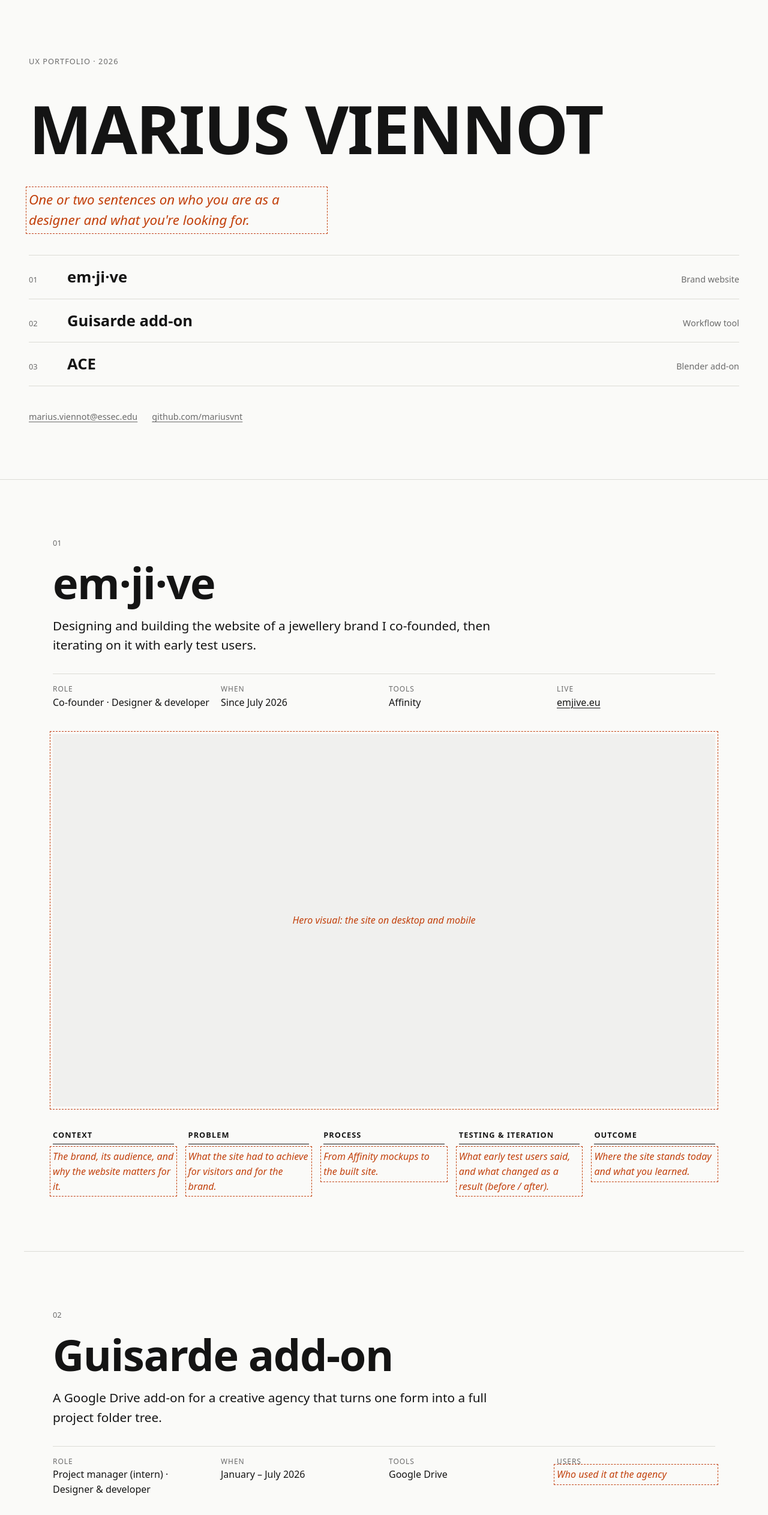
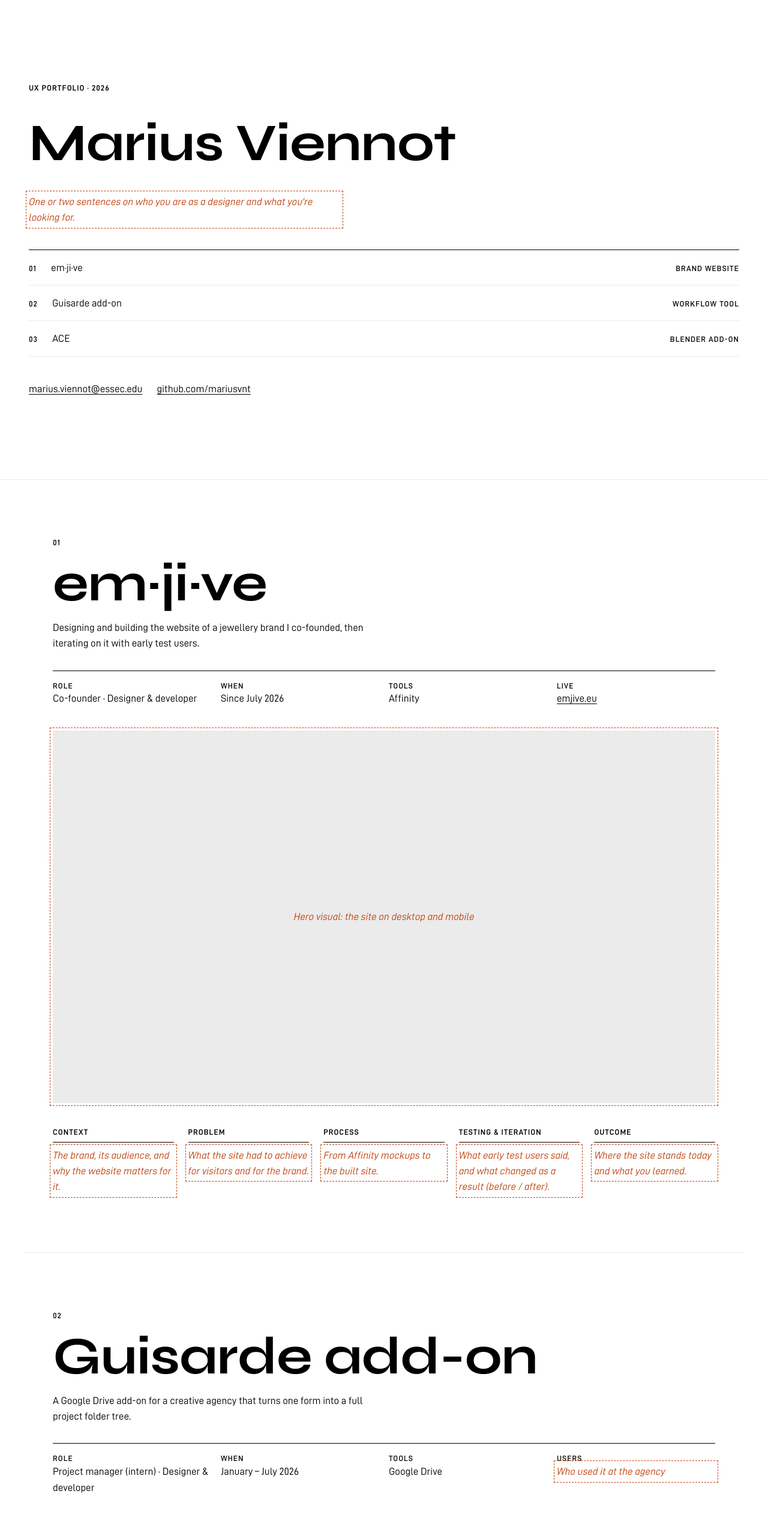
Before and after one commit to mariusvnt/ux-portfolio, a website built with Vite: page index.html in a window 1280 px wide. Shown: the top 2526 px of the page at 60% size. Built offline with nearby package versions, Linux system fonts and the light colour scheme.

Commit message:
Lock design into global tokens and use the CV fonts
All design values now live in src/styles/tokens.css: four colours
(white, off-white, off-black, black) and three type roles
(--main-title Syne Bold, --secondary-title DINish SemiBold caps,
--text-body DINish Regular). Components only reference tokens; the
PDF layout overrides tokens under @media print.

Fonts are self-hosted as woff2 with their OFL 1.1 license files.

Co-Authored-By: Claude Opus 5.5 <noreply@anthropic.com>

```diff
--- a/index.html
+++ b/index.html
@@ -13,16 +13,16 @@
       <!-- ===================== COVER ===================== -->
       <section class="cover" id="cover" aria-labelledby="cover-title">
         <div class="cover__inner">
-          <p class="eyebrow">UX Portfolio · 2026</p>
-          <h1 id="cover-title" class="cover__name">Marius Viennot</h1>
+          <p class="secondary-title">UX Portfolio · 2026</p>
+          <h1 id="cover-title" class="main-title">Marius Viennot</h1>
           <p class="cover__pitch todo">
             One or two sentences on who you are as a designer and what you're looking for.
           </p>
 
           <ol class="cover__index">
-            <li><a href="#emjive"><span class="num">01</span> em·ji·ve <span class="kind">Brand website</span></a></li>
-            <li><a href="#guisarde"><span class="num">02</span> Guisarde add-on <span class="kind">Workflow tool</span></a></li>
-            <li><a href="#ace"><span class="num">03</span> ACE <span class="kind">Blender add-on</span></a></li>
+            <li><a href="#emjive"><span class="num secondary-title">01</span> em·ji·ve <span class="kind secondary-title">Brand website</span></a></li>
+            <li><a href="#guisarde"><span class="num secondary-title">02</span> Guisarde add-on <span class="kind secondary-title">Workflow tool</span></a></li>
+            <li><a href="#ace"><span class="num secondary-title">03</span> ACE <span class="kind secondary-title">Blender add-on</span></a></li>
           </ol>
 
           <p class="cover__contact">
@@ -35,16 +35,16 @@
       <!-- ===================== 01 · EMJIVE ===================== -->
       <article class="project" id="emjive" aria-labelledby="emjive-title">
         <header class="project__header">
-          <p class="project__num">01</p>
-          <h2 id="emjive-title" class="project__title">em·ji·ve</h2>
+          <p class="project__num secondary-title">01</p>
+          <h2 id="emjive-title" class="main-title">em·ji·ve</h2>
           <p class="project__summary">
             Designing and building the website of a jewellery brand I co-founded, then iterating on it with early test users.
           </p>
           <dl class="project__meta">
-            <div><dt>Role</dt><dd>Co-founder · Designer &amp; developer</dd></div>
-            <div><dt>When</dt><dd>Since July 2026</dd></div>
-            <div><dt>Tools</dt><dd>Affinity</dd></div>
-            <div><dt>Live</dt><dd><a href="https://emjive.eu">emjive.eu</a></dd></div>
+            <div><dt class="secondary-title">Role</dt><dd>Co-founder · Designer &amp; developer</dd></div>
+            <div><dt class="secondary-title">When</dt><dd>Since July 2026</dd></div>
+            <div><dt class="secondary-title">Tools</dt><dd>Affinity</dd></div>
+            <div><dt class="secondary-title">Live</dt><dd><a href="https://emjive.eu">emjive.eu</a></dd></div>
           </dl>
         </header>
 
@@ -54,23 +54,23 @@
 
         <div class="project__body">
           <section class="step">
-            <h3>Context</h3>
+            <h3 class="secondary-title">Context</h3>
             <p class="todo">The brand, its audience, and why the website matters for it.</p>
           </section>
           <section class="step">
-            <h3>Problem</h3>
+            <h3 class="secondary-title">Problem</h3>
             <p class="todo">What the site had to achieve for visitors and for the brand.</p>
           </section>
           <section class="step">
-            <h3>Process</h3>
+            <h3 class="secondary-title">Process</h3>
             <p class="todo">From Affinity mockups to the built site.</p>
           </section>
           <section class="step">
-            <h3>Testing &amp; iteration</h3>
+            <h3 class="secondary-title">Testing &amp; iteration</h3>
             <p class="todo">What early test users said, and what changed as a result (before / after).</p>
           </section>
           <section class="step">
-            <h3>Outcome</h3>
+            <h3 class="secondary-title">Outcome</h3>
             <p class="todo">Where the site stands today and what you learned.</p>
           </section>
         </div>
@@ -79,16 +79,16 @@
       <!-- ===================== 02 · GUISARDE ===================== -->
       <article class="project" id="guisarde" aria-labelledby="guisarde-title">
         <header class="project__header">
-          <p class="project__num">02</p>
-          <h2 id="guisarde-title" class="project__title">Guisarde add-on</h2>
+          <p class="project__num secondary-title">02</p>
+          <h2 id="guisarde-title" class="main-title">Guisarde add-on</h2>
           <p class="project__summary">
             A Google Drive add-on for a creative agency that turns one form into a full project folder tree.
           </p>
           <dl class="project__meta">
-            <div><dt>Role</dt><dd>Project manager (intern) · Designer &amp; developer</dd></div>
-            <div><dt>When</dt><dd>January – July 2026</dd></div>
-            <div><dt>Tools</dt><dd>Google Drive</dd></div>
-            <div><dt>Users</dt><dd class="todo">Who used it at the agency</dd></div>
+            <div><dt class="secondary-title">Role</dt><dd>Project manager (intern) · Designer &amp; developer</dd></div>
+            <div><dt class="secondary-title">When</dt><dd>January – July 2026</dd></div>
+            <div><dt class="secondary-title">Tools</dt><dd>Google Drive</dd></div>
+            <div><dt class="secondary-title">Users</dt><dd class="todo">Who used it at the agency</dd></div>
           </dl>
         </header>
 
@@ -98,23 +98,23 @@
 
         <div class="project__body">
           <section class="step">
-            <h3>Context</h3>
+            <h3 class="secondary-title">Context</h3>
             <p class="todo">The agency, its production projects, and how project folders were set up before.</p>
           </section>
           <section class="step">
-            <h3>Problem</h3>
+            <h3 class="secondary-title">Problem</h3>
             <p class="todo">What was slow, inconsistent or error-prone in the manual setup.</p>
           </section>
           <section class="step">
-            <h3>Process</h3>
+            <h3 class="secondary-title">Process</h3>
             <p class="todo">How you mapped the workflow and decided what the form asks for.</p>
           </section>
           <section class="step">
-            <h3>Key decisions</h3>
+            <h3 class="secondary-title">Key decisions</h3>
             <p class="todo">Trade-offs in the form design and the folder structure.</p>
           </section>
           <section class="step">
-            <h3>Outcome</h3>
+            <h3 class="secondary-title">Outcome</h3>
             <p class="todo">Adoption by the team, time saved, feedback.</p>
           </section>
         </div>
@@ -123,15 +123,15 @@
       <!-- ===================== 03 · ACE ===================== -->
       <article class="project" id="ace" aria-labelledby="ace-title">
         <header class="project__header">
-          <p class="project__num">03</p>
-          <h2 id="ace-title" class="project__title">ACE</h2>
+          <p class="project__num secondary-title">03</p>
+          <h2 id="ace-title" class="main-title">ACE</h2>
           <p class="project__summary">
             A Blender add-on that converts live audio into data, with a node-based alternative to Blender's add-on UI panels.
           </p>
           <dl class="project__meta">
-            <div><dt>Role</dt><dd>Personal project · Designer &amp; developer</dd></div>
-            <div><dt>When</dt><dd>September – December 2025</dd></div>
-            <div><dt>Tools</dt><dd>Blender, Python</dd></div>
+            <div><dt class="secondary-title">Role</dt><dd>Personal project · Designer &amp; developer</dd></div>
+            <div><dt class="secondary-title">When</dt><dd>September – December 2025</dd></div>
+            <div><dt class="secondary-title">Tools</dt><dd>Blender, Python</dd></div>
           </dl>
         </header>
 
@@ -141,23 +141,23 @@
 
         <div class="project__body">
           <section class="step">
-            <h3>Context</h3>
+            <h3 class="secondary-title">Context</h3>
             <p class="todo">Audio-reactive animation in Blender, and who it is for.</p>
           </section>
           <section class="step">
-            <h3>Problem</h3>
+            <h3 class="secondary-title">Problem</h3>
             <p class="todo">Why Blender's standard add-on panels were limiting for this use.</p>
           </section>
           <section class="step">
-            <h3>Process</h3>
+            <h3 class="secondary-title">Process</h3>
             <p class="todo">Exploring interface options before settling on nodes.</p>
           </section>
           <section class="step">
-            <h3>Key decisions</h3>
+            <h3 class="secondary-title">Key decisions</h3>
             <p class="todo">How the node interface is organised and why.</p>
           </section>
           <section class="step">
-            <h3>Outcome</h3>
+            <h3 class="secondary-title">Outcome</h3>
             <p class="todo">What it makes possible, with example animations.</p>
           </section>
         </div>
--- a/src/main.js
+++ b/src/main.js
@@ -1 +1,3 @@
+import './styles/fonts.css';
+import './styles/tokens.css';
 import './styles/main.css';
--- /dev/null
+++ b/src/styles/fonts.css
@@ -0,0 +1,34 @@
+/* Fonts used in the CV: Syne Bold for big titles, DINish for everything else.
+   Self-hosted so the site and the PDF render the same on any machine. */
+
+@font-face {
+  font-family: "Syne";
+  src: url("../assets/fonts/syne-bold.woff2") format("woff2");
+  font-weight: 700;
+  font-style: normal;
+  font-display: swap;
+}
+
+@font-face {
+  font-family: "DINish";
+  src: url("../assets/fonts/dinish-regular.woff2") format("woff2");
+  font-weight: 400;
+  font-style: normal;
+  font-display: swap;
+}
+
+@font-face {
+  font-family: "DINish";
+  src: url("../assets/fonts/dinish-italic.woff2") format("woff2");
+  font-weight: 400;
+  font-style: italic;
+  font-display: swap;
+}
+
+@font-face {
+  font-family: "DINish";
+  src: url("../assets/fonts/dinish-semibold.woff2") format("woff2");
+  font-weight: 600;
+  font-style: normal;
+  font-display: swap;
+}
--- a/src/styles/main.css
+++ b/src/styles/main.css
@@ -1,33 +1,9 @@
 /* =========================================================
-   Tokens
+   Components. Every value here references a token from
+   tokens.css; text styles come from the type role classes.
    ========================================================= */
-:root {
-  --bg: #fafaf8;
-  --fg: #141414;
-  --muted: #6b6b6b;
-  --line: #dcdcd6;
-  --accent: #141414;
-  --todo: #c2410c;
 
-  --font-sans: system-ui, -apple-system, "Segoe UI", Roboto, "Helvetica Neue", Arial, sans-serif;
-  --font-display: var(--font-sans);
-
-  --space-1: 0.25rem;
-  --space-2: 0.5rem;
-  --space-3: 1rem;
-  --space-4: 1.5rem;
-  --space-5: 2.5rem;
-  --space-6: 4rem;
-  --space-7: 6rem;
-
-  --measure: 62ch;
-  --page-max: 1200px;
-  --gutter: clamp(1rem, 4vw, 3rem);
-}
-
-/* =========================================================
-   Base
-   ========================================================= */
+/* ---------- Base ---------- */
 *,
 *::before,
 *::after {
@@ -41,24 +17,21 @@ html {
 
 body {
   margin: 0;
-  background: var(--bg);
-  color: var(--fg);
-  font-family: var(--font-sans);
-  font-size: 1rem;
-  line-height: 1.55;
+  background: var(--white);
+  color: var(--black);
+  font: var(--text-body);
   -webkit-font-smoothing: antialiased;
 }
 
 h1,
 h2,
-h3 {
+h3,
+p,
+dl,
+dd,
+figure {
   margin: 0;
-  font-family: var(--font-display);
-  line-height: 1.1;
-}
-
-p {
-  margin: 0;
+  font: inherit;
 }
 
 a {
@@ -73,31 +46,21 @@ video {
   height: auto;
 }
 
-.eyebrow {
-  font-size: 0.8rem;
-  letter-spacing: 0.08em;
-  text-transform: uppercase;
-  color: var(--muted);
-}
-
-/* Placeholder content still to be written / replaced. */
+/* Placeholder content still to be written or replaced. */
 .todo {
   color: var(--todo);
   font-style: italic;
-  outline: 1px dashed currentColor;
-  outline-offset: 4px;
+  outline: var(--outline-todo);
+  outline-offset: var(--space-1);
 }
 
-/* =========================================================
-   Cover
-   ========================================================= */
+/* ---------- Cover ---------- */
 .cover {
-  min-height: 100vh;
-  min-height: 100svh;
+  min-height: var(--cover-height);
   display: flex;
   align-items: center;
   padding: var(--space-6) var(--gutter);
-  border-bottom: 1px solid var(--line);
+  border-bottom: var(--rule-soft);
 }
 
 .cover__inner {
@@ -108,75 +71,49 @@ video {
   gap: var(--space-5);
 }
 
-.cover__name {
-  font-size: clamp(2.75rem, 9vw, 7rem);
-  font-weight: 800;
-  letter-spacing: -0.02em;
-  text-transform: uppercase;
-}
-
 .cover__pitch {
-  max-width: 40ch;
-  font-size: clamp(1.1rem, 2vw, 1.4rem);
+  max-width: var(--measure);
 }
 
 .cover__index {
   list-style: none;
   margin: 0;
   padding: 0;
-  border-top: 1px solid var(--line);
+  border-top: var(--rule-strong);
 }
 
 .cover__index li {
-  border-bottom: 1px solid var(--line);
+  border-bottom: var(--rule-soft);
 }
 
 .cover__index a {
   display: grid;
-  grid-template-columns: 3rem 1fr auto;
+  grid-template-columns: auto 1fr auto;
   align-items: baseline;
-  gap: var(--space-3);
+  gap: var(--space-4);
   padding: var(--space-3) 0;
   text-decoration: none;
-  font-size: clamp(1.1rem, 2.5vw, 1.6rem);
-  font-weight: 600;
 }
 
-.cover__index a:hover .kind,
-.cover__index a:focus-visible .kind {
-  color: var(--fg);
-}
-
-.cover__index .num {
-  font-size: 0.8rem;
-  font-weight: 400;
-  color: var(--muted);
-}
-
+.cover__index .num,
 .cover__index .kind {
-  font-size: 0.9rem;
-  font-weight: 400;
-  color: var(--muted);
+  color: var(--off-black);
 }
 
 .cover__contact {
   display: flex;
   flex-wrap: wrap;
   gap: var(--space-2) var(--space-4);
-  font-size: 0.9rem;
-  color: var(--muted);
 }
 
-/* =========================================================
-   Project
-   ========================================================= */
+/* ---------- Project ---------- */
 .project {
   max-width: var(--page-max);
   margin: 0 auto;
   padding: var(--space-7) var(--gutter);
   display: grid;
   gap: var(--space-5);
-  border-bottom: 1px solid var(--line);
+  border-bottom: var(--rule-soft);
 }
 
 .project__header {
@@ -185,57 +122,39 @@ video {
 }
 
 .project__num {
-  font-size: 0.8rem;
-  color: var(--muted);
-}
-
-.project__title {
-  font-size: clamp(2.25rem, 6vw, 4.5rem);
-  font-weight: 800;
-  letter-spacing: -0.02em;
+  color: var(--off-black);
 }
 
 .project__summary {
   max-width: var(--measure);
-  font-size: clamp(1.05rem, 1.8vw, 1.3rem);
 }
 
 .project__meta {
   display: grid;
-  grid-template-columns: repeat(auto-fit, minmax(10rem, 1fr));
+  grid-template-columns: repeat(auto-fit, minmax(min(100%, var(--column-min)), 1fr));
   gap: var(--space-3);
-  margin: var(--space-3) 0 0;
+  margin-top: var(--space-3);
   padding-top: var(--space-3);
-  border-top: 1px solid var(--line);
+  border-top: var(--rule-strong);
 }
 
 .project__meta dt {
-  font-size: 0.75rem;
-  letter-spacing: 0.08em;
-  text-transform: uppercase;
-  color: var(--muted);
-}
-
-.project__meta dd {
-  margin: 0;
-}
-
-.media {
-  margin: 0;
+  color: var(--off-black);
 }
 
 .media__frame {
-  aspect-ratio: 16 / 9;
+  aspect-ratio: var(--media-ratio);
+  height: var(--media-height);
   display: grid;
   place-items: center;
   padding: var(--space-4);
   text-align: center;
-  background: color-mix(in srgb, var(--fg) 4%, transparent);
+  background: var(--off-white);
 }
 
 .project__body {
   display: grid;
-  grid-template-columns: repeat(auto-fit, minmax(min(100%, 12rem), 1fr));
+  grid-template-columns: var(--steps-columns);
   gap: var(--space-5) var(--space-4);
 }
 
@@ -246,36 +165,17 @@ video {
 }
 
 .step h3 {
-  font-size: 0.8rem;
-  font-weight: 600;
-  letter-spacing: 0.08em;
-  text-transform: uppercase;
   padding-bottom: var(--space-2);
-  border-bottom: 1px solid var(--fg);
+  border-bottom: var(--rule-strong);
 }
 
 .step p {
   max-width: var(--measure);
 }
 
-/* =========================================================
-   Print (used by scripts/pdf.mjs)
-   One landscape A4 page for the cover, each project starts on a new page.
-   ========================================================= */
-@page {
-  size: A4 landscape;
-  margin: 12mm 14mm;
-}
-
+/* ---------- Print / PDF pagination ---------- */
 @media print {
-  :root {
-    --gutter: 0;
-    /* Chromium does not paint the @page margin area, so keep pages white. */
-    --bg: #fff;
-  }
-
   html {
-    font-size: 10.5pt;
     scroll-behavior: auto;
   }
 
@@ -284,36 +184,16 @@ video {
     print-color-adjust: exact;
   }
 
-  .cover {
-    /* A4 landscape height minus the @page vertical margins */
-    min-height: calc(210mm - 24mm);
+  .cover,
+  .project {
+    max-width: none;
     padding: 0;
     border: 0;
   }
 
-  .cover__name {
-    font-size: 5.5rem;
-  }
-
   .project {
-    max-width: none;
-    padding: 0;
-    border: 0;
     break-before: page;
     gap: var(--space-4);
-  }
-
-  .project__title {
-    font-size: 3.5rem;
-  }
-
-  .media__frame {
-    aspect-ratio: auto;
-    height: 80mm;
-  }
-
-  .project__body {
-    grid-template-columns: repeat(5, 1fr);
   }
 
   .project__header,
--- /dev/null
+++ b/src/styles/tokens.css
@@ -0,0 +1,90 @@
+/* =========================================================
+   Design tokens — the single source of every design decision.
+   Other stylesheets must only reference these variables
+   (and the type role classes below), never raw values.
+   ========================================================= */
+:root {
+  /* ---------- Colour ----------
+     Mostly black and white. Off-white and off-black mirror each
+     other on the grey scale (each sits 20 steps from its pure end). */
+  --white: #ffffff;
+  --off-white: #ebebeb;
+  --off-black: #141414;
+  --black: #000000;
+
+  /* Dev-only marker for placeholder content (class="todo"). */
+  --todo: #c2410c;
+
+  /* ---------- Typography ----------
+     Each role is a `font` shorthand: weight size/line-height family. */
+  --main-title: 700 clamp(2.5rem, 7vw, 5.5rem) / 1 "Syne", sans-serif;
+  --secondary-title: 600 0.8125rem / 1.3 "DINish", sans-serif;
+  --text-body: 400 1.0625rem / 1.55 "DINish", sans-serif;
+
+  /* ---------- Lines ---------- */
+  --rule-strong: 1px solid var(--black);
+  --rule-soft: 1px solid var(--off-white);
+  --outline-todo: 1px dashed var(--todo);
+
+  /* ---------- Spacing ---------- */
+  --space-1: 0.25rem;
+  --space-2: 0.5rem;
+  --space-3: 1rem;
+  --space-4: 1.5rem;
+  --space-5: 2.5rem;
+  --space-6: 4rem;
+  --space-7: 6rem;
+
+  /* ---------- Layout ---------- */
+  --measure: 62ch;
+  --page-max: 1200px;
+  --gutter: clamp(1rem, 4vw, 3rem);
+  --column-min: 12rem;
+  --steps-columns: repeat(auto-fit, minmax(min(100%, var(--column-min)), 1fr));
+  --cover-height: 100svh;
+  --media-ratio: 16 / 9;
+  --media-height: auto;
+}
+
+/* ---------- Print / PDF ----------
+   Page format. @page cannot read custom properties, so its values
+   live here and are mirrored in the --page-* tokens below. */
+@page {
+  size: A4 landscape;
+  margin: 12mm 14mm;
+}
+
+@media print {
+  :root {
+    --page-height: 210mm;
+    --page-margin-y: 12mm;
+
+    --main-title: 700 3.5rem / 1 "Syne", sans-serif;
+    --secondary-title: 600 7.5pt / 1.3 "DINish", sans-serif;
+    --text-body: 400 10pt / 1.5 "DINish", sans-serif;
+
+    --gutter: 0;
+    --cover-height: calc(var(--page-height) - 2 * var(--page-margin-y));
+    --steps-columns: repeat(5, 1fr);
+    --media-ratio: auto;
+    --media-height: 80mm;
+  }
+}
+
+/* =========================================================
+   Type roles — the only place text styles are defined.
+   ========================================================= */
+.main-title {
+  font: var(--main-title);
+  letter-spacing: -0.01em;
+}
+
+.secondary-title {
+  font: var(--secondary-title);
+  letter-spacing: 0.08em;
+  text-transform: uppercase;
+}
+
+.text-body {
+  font: var(--text-body);
+}
```
Also changed, not shown: src/assets/fonts/OFL-DINish.txt (added, +93 -0 lines), src/assets/fonts/OFL-Syne.txt (added, +93 -0 lines), README.md, src/assets/fonts/dinish-italic.woff2 (added), src/assets/fonts/dinish-regular.woff2 (added), src/assets/fonts/dinish-semibold.woff2 (added), src/assets/fonts/syne-bold.woff2 (added).
